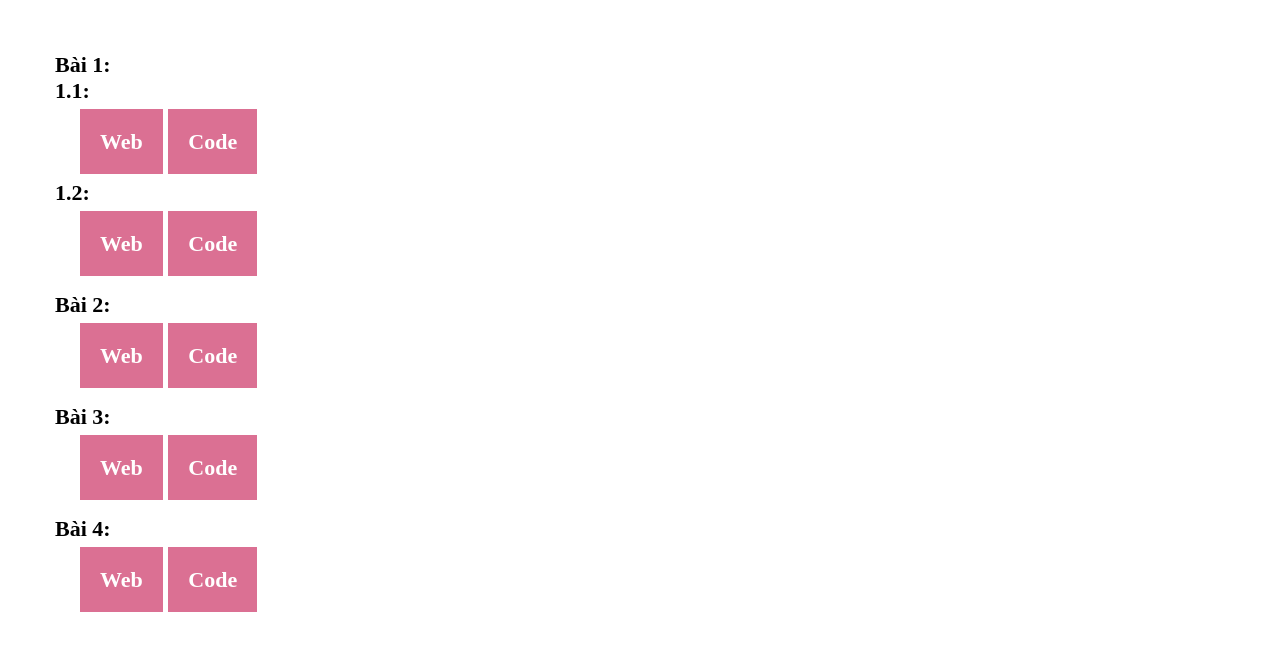
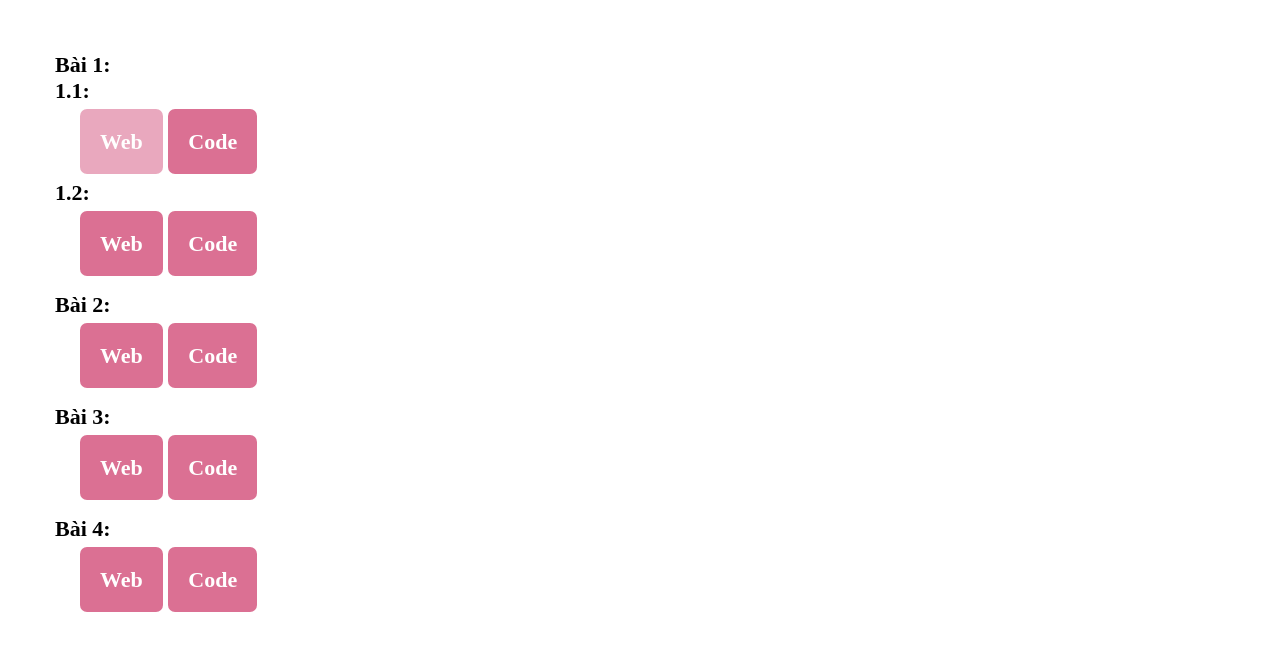
Before and after one commit to HBinSD/baitapbuoi3, a plain HTML site: page index.html in a window 1280 px wide. In both pictures the pointer is over the link 121 px from the left and 194 px from the top of the page. Shown: the part 53-704 px from the top of the page. Drawn offline with Linux system fonts and the light colour scheme.

Commit message:
Update style.css

```diff
--- a/style.css
+++ b/style.css
@@ -41,4 +41,9 @@
     text-decoration: none;
     background-color: palevioletred;
     padding: 20px;
+    border-radius: 7px;
 }
+
+a:hover {
+    opacity: 0.6;
+}
```
